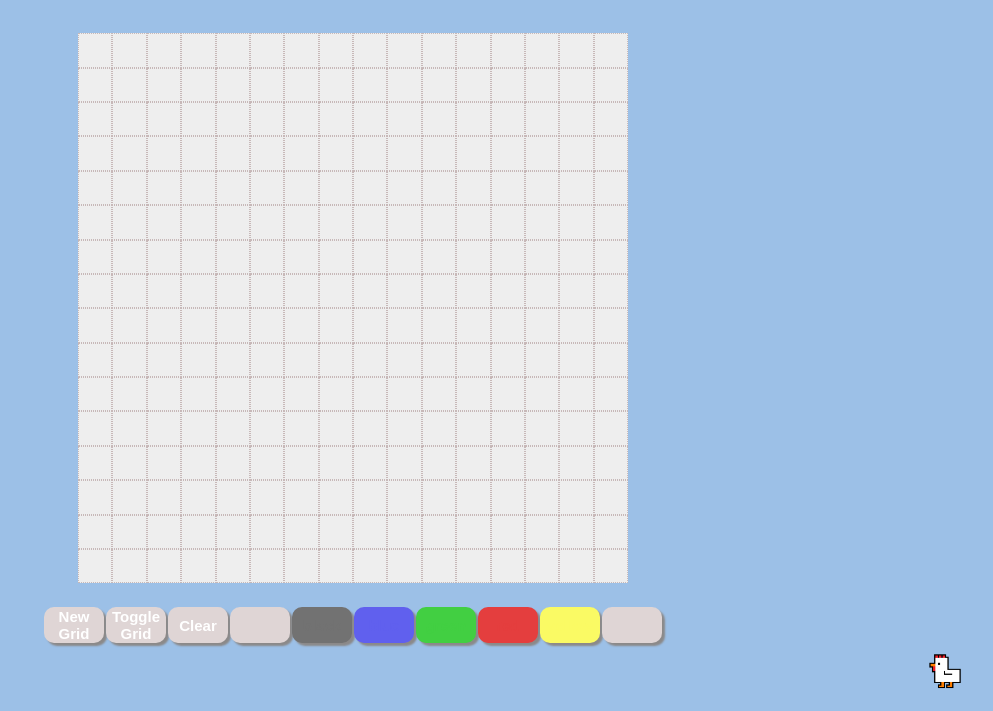
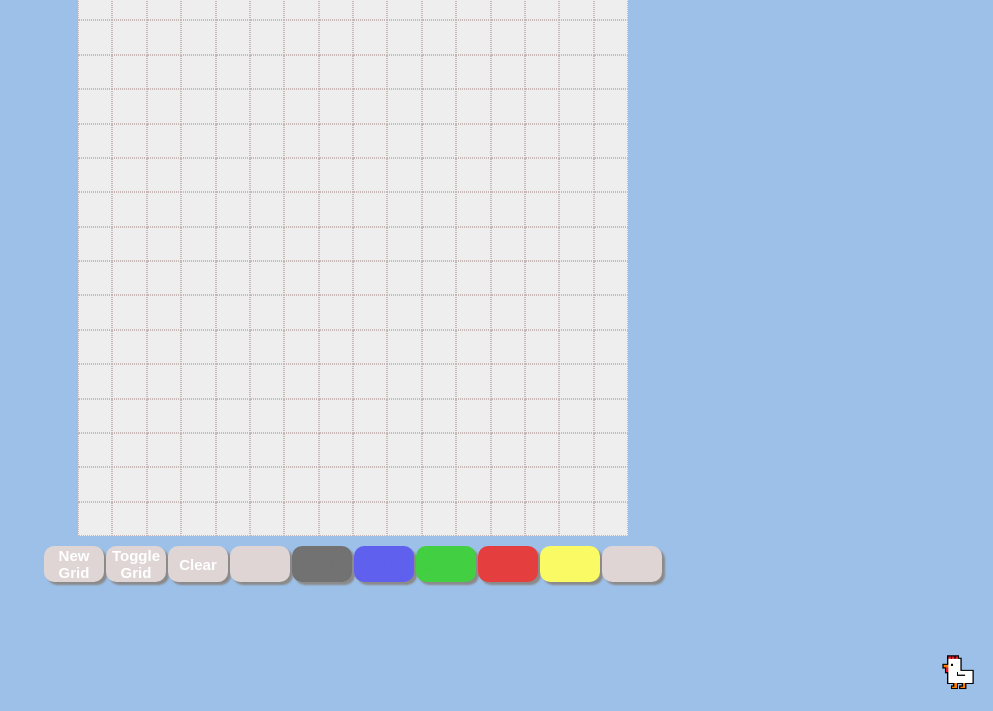
Before and after one commit to dobrqka/etch-a-scetch, a plain HTML site: page index.html in a window 1280 px wide. Shown: the part 89-800 px from the top of the page, without its empty margins (287-1280 px from the left). Drawn offline with Linux system fonts and the light colour scheme.

Commit message:
Change sizing

```diff
--- a/style.css
+++ b/style.css
@@ -25,7 +25,8 @@ body {
 h1 {
     color: white;
     font-family: "Poppins", Arial, Helvetica, sans-serif;
-    font-size: 36px;
+    font-size: 32px;
+    margin: 10px auto 10px;
 }
 
 button {
@@ -67,8 +68,11 @@ button {
 .chicken {
     flex: 1;
     max-width: 60px;
-    align-self: end;
+    /* align-self: end;
     margin-right: 10px;
-    margin-top: auto;
+    margin-top: auto; */
+    position: absolute;
+    bottom: 10px;
+    right: 5px;
 }
 /* css to make it look cooler */
```
